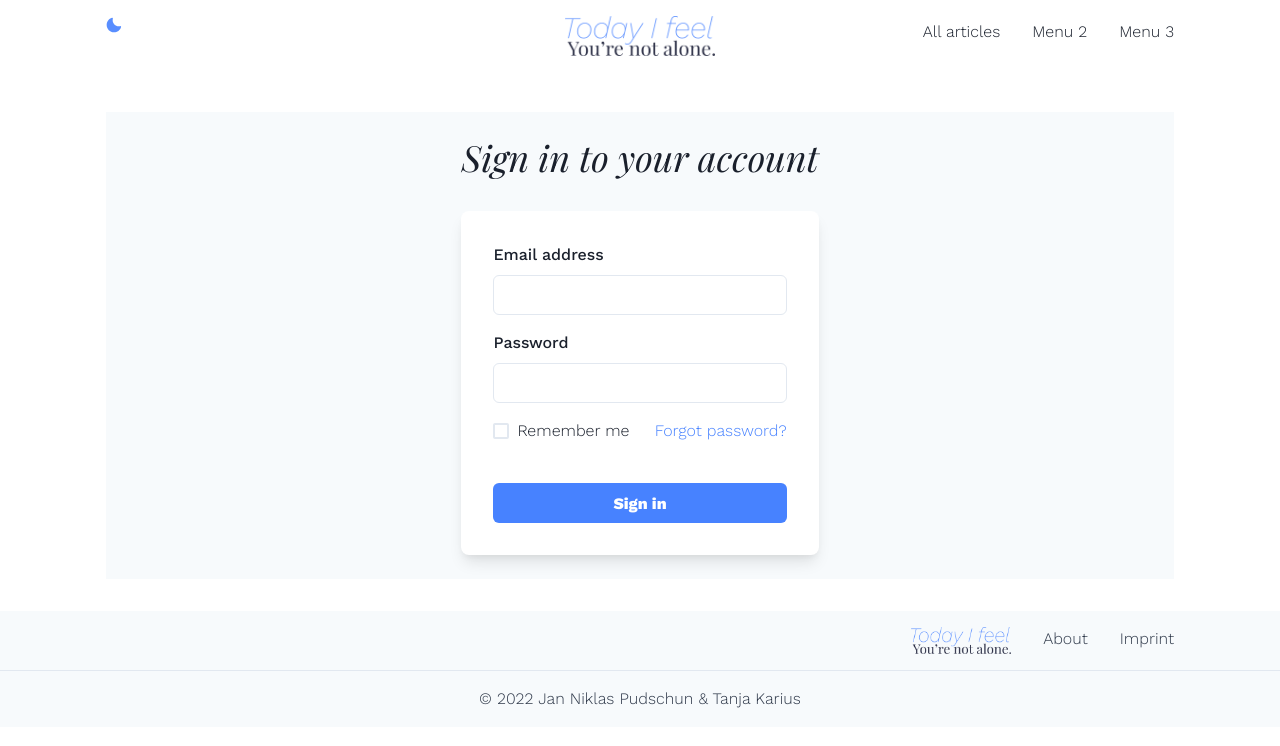
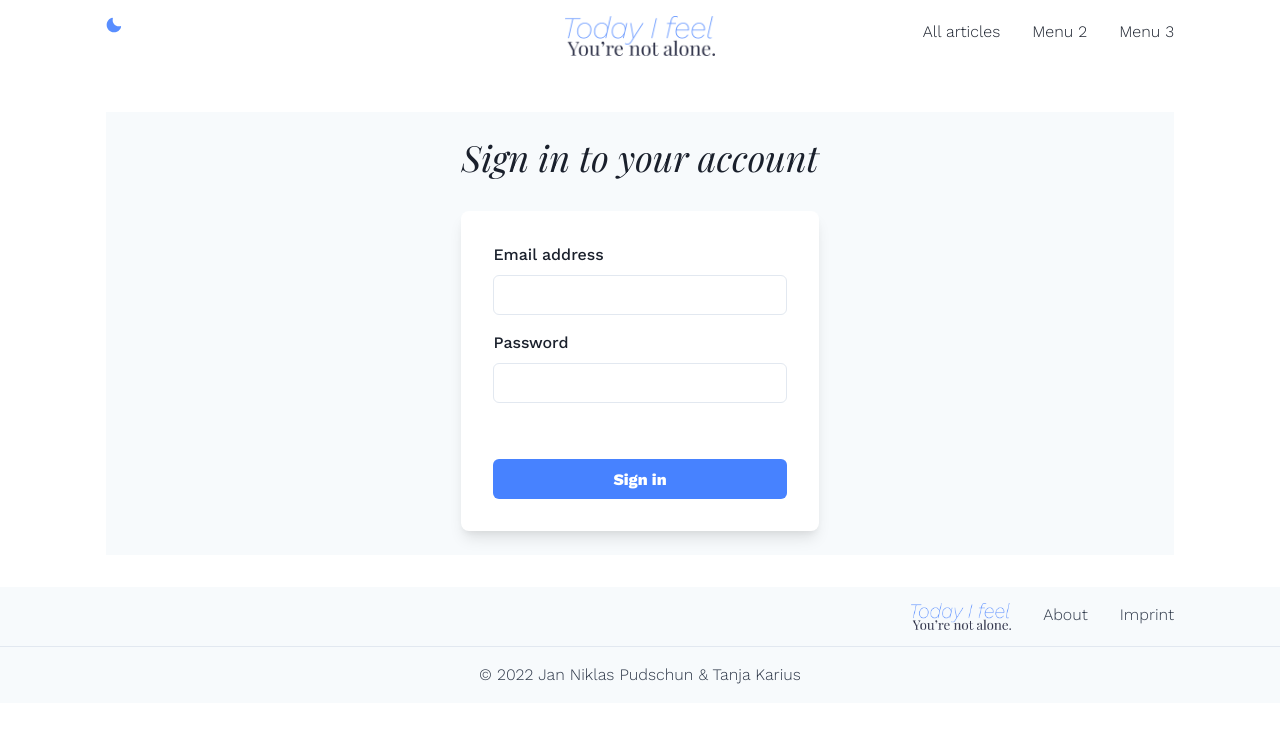
Before and after one commit to ikarustee/today-i-feel-client, a React (Create React App) app: page /login in a window 1280 px wide. Shown: the top 746 px of the page. Built offline with nearby package versions, Linux system fonts and the light colour scheme; a web font is replaced by a local one.

Commit message:
Adding Login function

```diff
--- a/src/Components/Login.js
+++ b/src/Components/Login.js
@@ -14,6 +14,9 @@ import {
   } from '@chakra-ui/react';
 
   export default function SimpleCard() {
+    function loginUser(){
+
+    }
     return (
       <Flex
 
@@ -43,15 +46,15 @@ import {
                   direction={{ base: 'column', sm: 'row' }}
                   align={'start'}
                   justify={'space-between'}>
-                  <Checkbox>Remember me</Checkbox>
-                  <Link color={'blue.400'}>Forgot password?</Link>
+                  {/* <Checkbox>Remember me</Checkbox>
+                  <Link color={'blue.400'}>Forgot password?</Link> */}
                 </Stack>
                 <Button
                   bg={'blue.400'}
                   color={'white'}
                   _hover={{
                     bg: 'blue.500',
-                  }}>
+                  }} onClick={loginUser}>
                   Sign in
                 </Button>
               </Stack>
```
